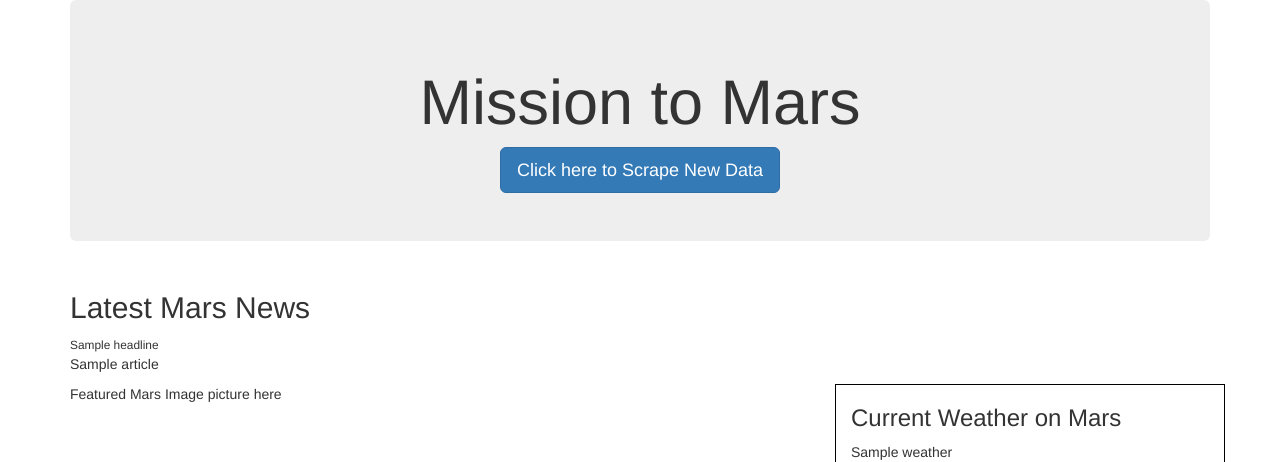
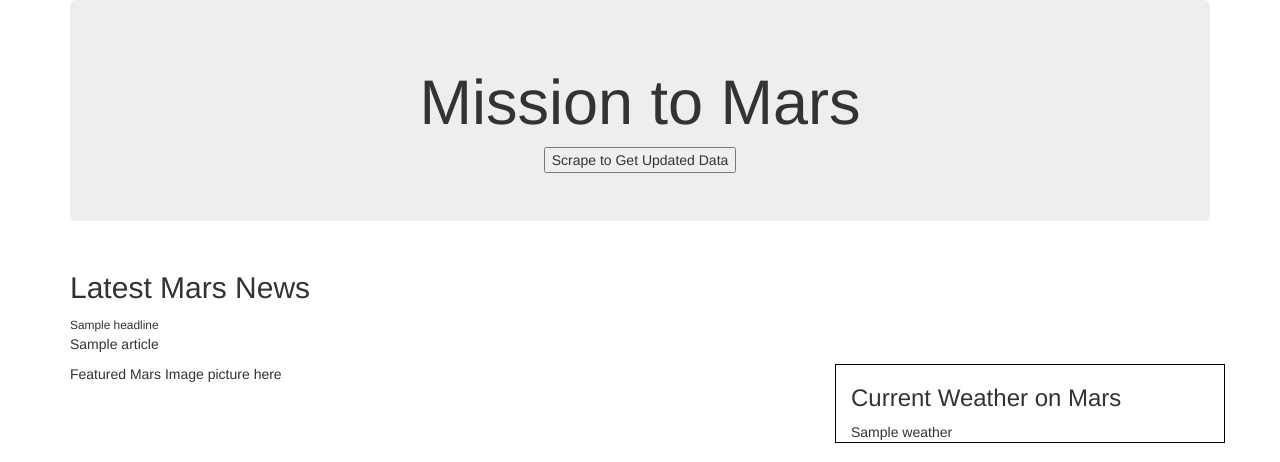
Before and after one commit to deedeeshaw/deedeeshaw.github.io, a Flask app: template Mars/template/index.html in a window 1280 px wide. Shown: the top 462 px of the page. Run offline with Flask 2, Linux system fonts and the light colour scheme; the template is opened without the code that fills it: most values are stand-ins (such as "Sample title", 1, 10 or a date in 2020); some libraries are stand-ins or nearby versions.

Commit message:
apps not connecting

```diff
--- a/Mars/app.py
+++ b/Mars/app.py
@@ -1,23 +1,23 @@
-from flask import Flask, render_template, redirect
+from flask import Flask, render_template, redirect, Response, request, url_for
 from flask_pymongo import PyMongo
 import scrape_mars
 
 app= Flask(__name__)
 
 # Use flask_pymongo to set up mongo connection
-mongo=PyMongo(app, uri= 'mongo://localhost:27017/mars_db' )
+mongo=PyMongo(app, uri='mongo://localhost:27017/mars_db')
 
 @app.route('/')
 def index():
-    mars =mongo.db.mars.find_one()
+    mars = mongo.db.mars.find()
     return render_template('index.html', mars=mars)
 
-@app.route('/scrape')
+@app.route('/scrape/', methods=['GET'])
 def scrape():
     mars= mongo.db.mars
     mars_data = scrape_mars.scrape()
     mars.update({}, mars_data, upsert=True)
-    return redirect ('/', code=302)
+    return render_template('index.html', mars_data=mars)
 
 if __name__=='__main__':
     app.run(debug=True)
--- a/Mars/template/index.html
+++ b/Mars/template/index.html
@@ -20,7 +20,10 @@
     <div class="jumbotron text-center">
       <!-- Render our data -->
       <h1>Mission to Mars</h1>
-      <a class="btn btn-primary btn-lg" role="button" href="/scrape">Click here to Scrape New Data</a>
+      <form method="GET" action="{{url_for('scrape')}}">
+        <button name="scrapeBtn" type="submit">Scrape to Get Updated Data</button>
+    </form>
+     <!-- <a class="btn btn-primary btn-lg" role="button" href="/scrape">Click here to Scrape New Data</a>-->
     </div>
 
     <div class='row'> <!-- First Row-->
```
